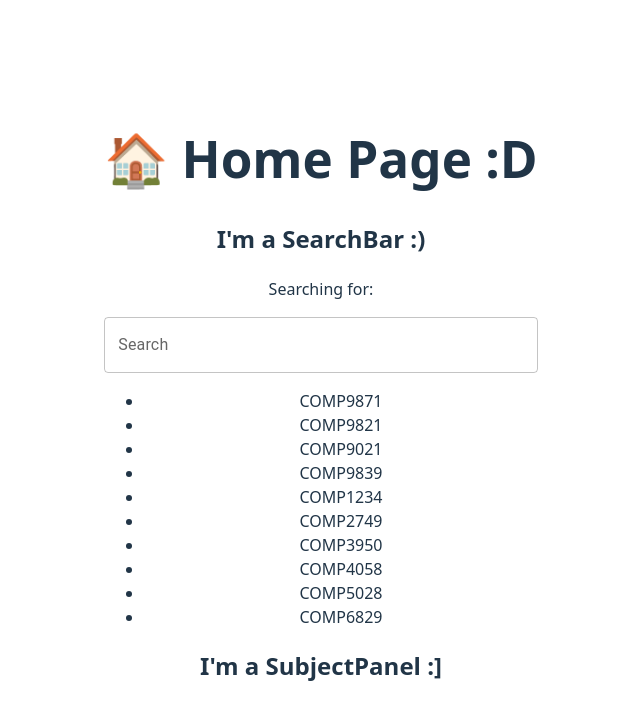
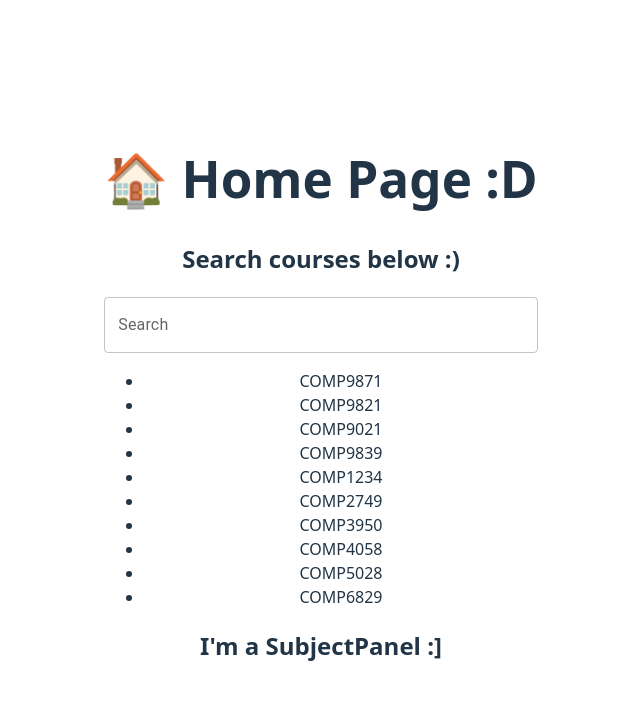
Before and after one commit to devsoc-unsw/trainee-ice-25t1, a React (Vite) app in the folder frontend/: page /home in a window 1280 px wide. Shown: the top 720 px of the page, without its empty margins (319-959 px from the left). Built offline with nearby package versions, Linux system fonts and the light colour scheme.

Commit message:
added comments and uncommented debug line

```diff
--- a/frontend/src/components/List.tsx
+++ b/frontend/src/components/List.tsx
@@ -1,3 +1,6 @@
+// This now uses ListData.json but that would become the list from
+// the subject panel once that's finished.
+
 import data from "./ListData.json"
 
 type ListProps = {
--- a/frontend/src/components/SearchBar/Searchbar.tsx
+++ b/frontend/src/components/SearchBar/Searchbar.tsx
@@ -11,9 +11,9 @@ function SearchBar() {
 
   return (
     <div>
-      <h2>I'm a SearchBar :)</h2>
-      {/* for debugging: */}
-      <p>Searching for: {inputText}</p>
+      <h2>Search courses below :)</h2>
+      {/* for debugging:
+      <p>Searching for: {inputText}</p> */}
       <TextField
         id="outlined-basic"
         onChange={handleInputChange}
@@ -21,6 +21,7 @@ function SearchBar() {
         fullWidth
         label="Search"
       />
+      {/* The list below would become the subject panel once that component is finished */}
       <List input={inputText} />
     </div>
   );
```
